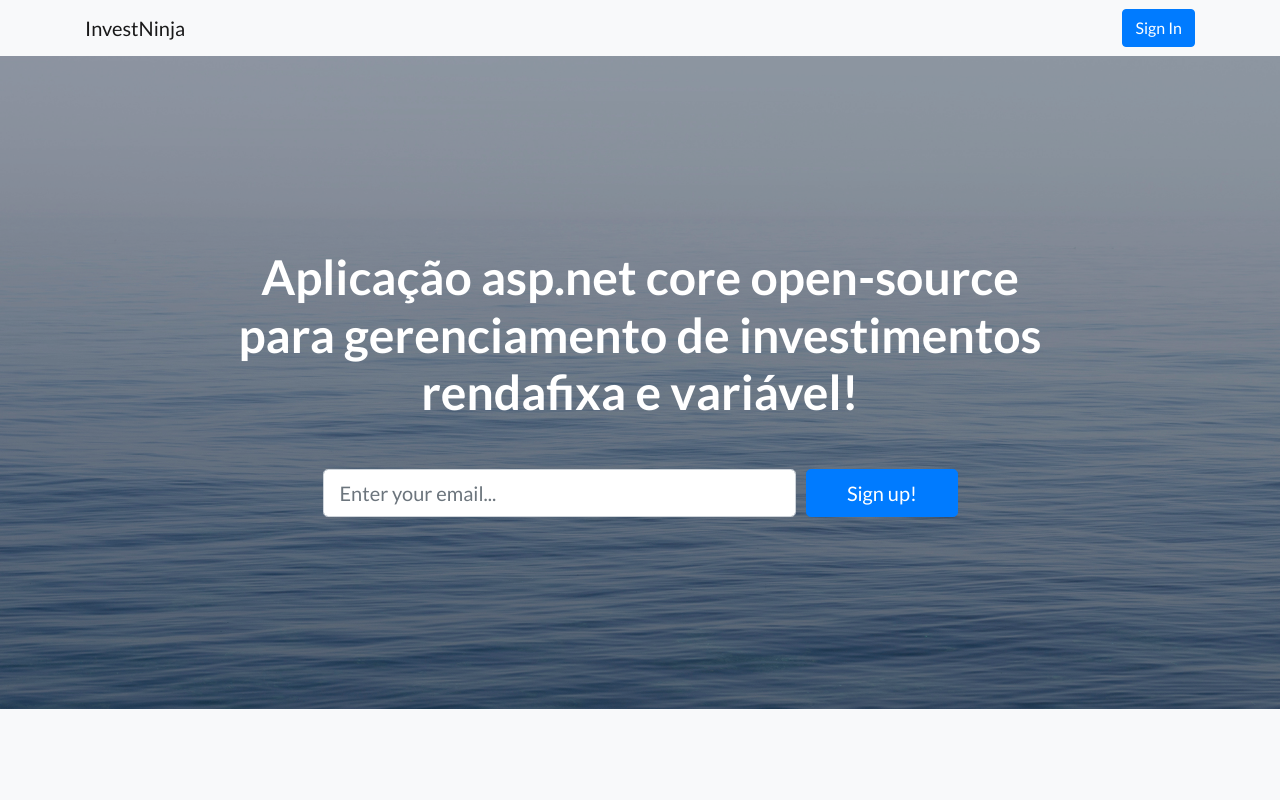
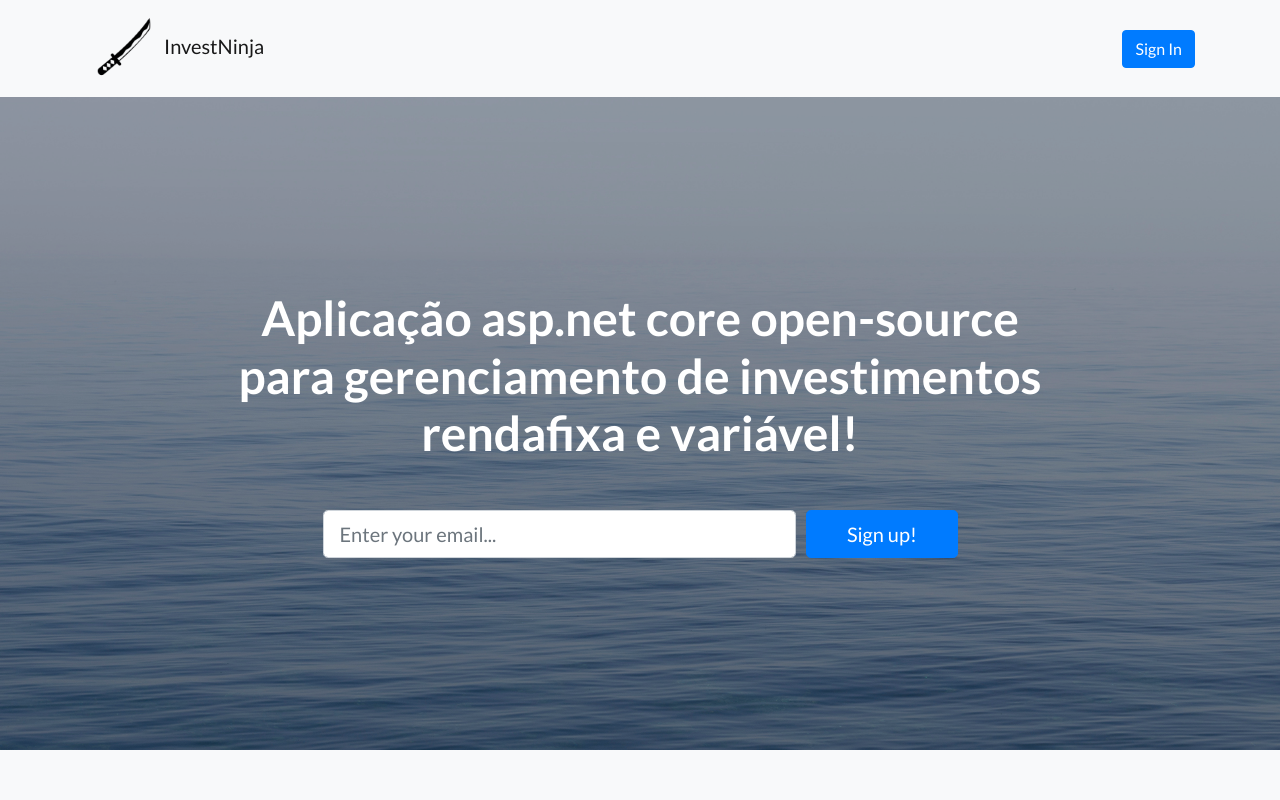
Before and after one commit to InvestNinja/investninja.github.io, a website: page index.html in a window 1280 px wide. Shown: the top 800 px of the page. Drawn offline with Linux system fonts and the light colour scheme.

Commit message:
Inclusão de imagem no cabeçalho

```diff
--- a/index.html
+++ b/index.html
@@ -28,7 +28,7 @@
     <!-- Navigation -->
     <nav class="navbar navbar-light bg-light static-top">
       <div class="container">
-        <a class="navbar-brand" href="#">InvestNinja</a>
+        <a class="navbar-brand" href="http://investninja.github.io"><img src="img/logo.png" alt="InvestNinja">InvestNinja</a>
         <a class="btn btn-primary" href="#">Sign In</a>
       </div>
     </nav>
```
Also changed, not shown: img/logo.png (added).
